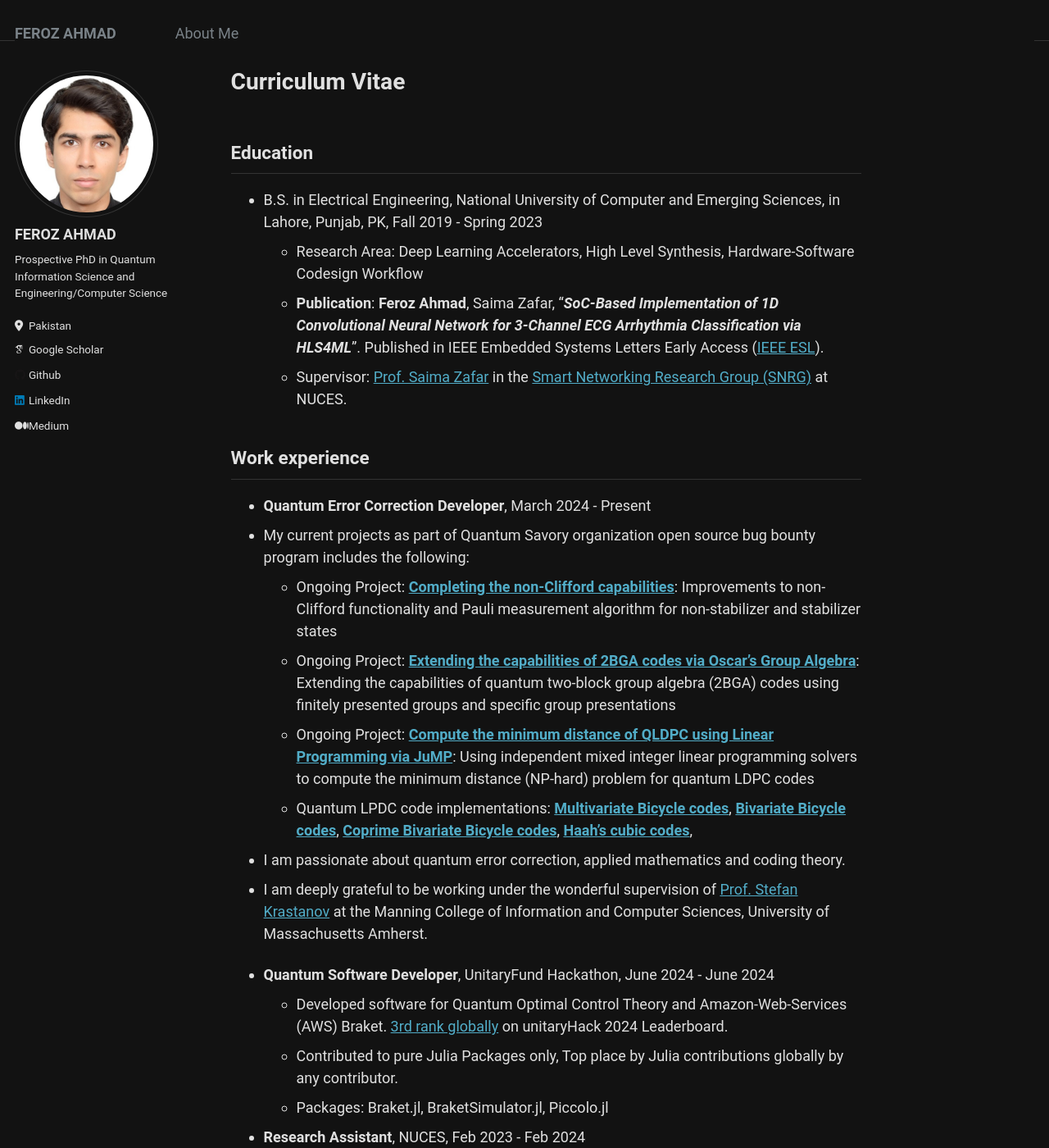
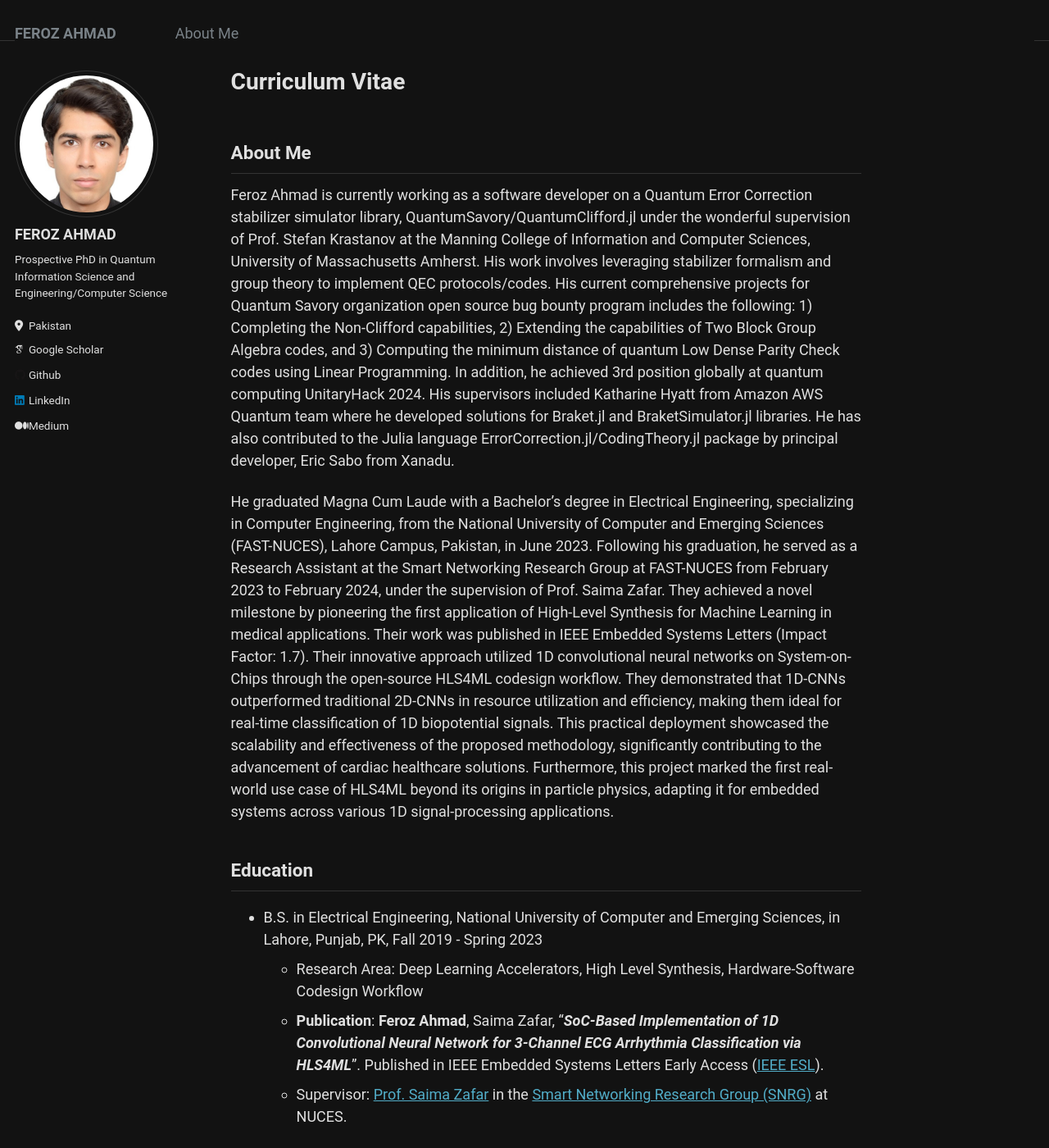
Before and after one commit to Fe-r-oz/Fe-r-oz.github.io, a Jekyll site: the page built from _pages/about.md, in a window 1280 px wide and 1400 px high. Shown: the whole window at 82% size. Built offline with Jekyll 4.4.1, drawn with Linux system fonts in a browser that asks for light colours; some web fonts are replaced; some of the changed text lies outside the part shown.

Commit message:
Update about.md

```diff
--- a/_pages/about.md
+++ b/_pages/about.md
@@ -8,6 +8,11 @@ redirect_from:
   - /about.html
 ---
 
+## About Me
+
+Feroz Ahmad is currently working as a software developer on a Quantum Error Correction stabilizer simulator library, QuantumSavory/QuantumClifford.jl under the wonderful supervision of Prof. Stefan Krastanov at the Manning College of Information and Computer Sciences, University of Massachusetts Amherst. His work involves leveraging stabilizer formalism and group theory to implement QEC protocols/codes. His current comprehensive projects for Quantum Savory organization open source bug bounty program includes the following: 1) Completing the Non-Clifford capabilities, 2) Extending the capabilities of Two Block Group Algebra codes, and 3) Computing the minimum distance of quantum Low Dense Parity Check codes using Linear Programming. In addition, he achieved 3rd position globally at quantum computing UnitaryHack 2024. His supervisors included Katharine Hyatt from Amazon AWS Quantum team where he developed solutions for Braket.jl and BraketSimulator.jl libraries. He has also contributed to the Julia language ErrorCorrection.jl/CodingTheory.jl package by principal developer, Eric Sabo from Xanadu.
+
+He graduated Magna Cum Laude with a Bachelor’s degree in Electrical Engineering, specializing in Computer Engineering, from the National University of Computer and Emerging Sciences (FAST-NUCES), Lahore Campus, Pakistan, in June 2023. Following his graduation, he served as a Research Assistant at the Smart Networking Research Group at FAST-NUCES from February 2023 to February 2024, under the supervision of Prof. Saima Zafar. They achieved a novel milestone by pioneering the first application of High-Level Synthesis for Machine Learning in medical applications. Their work was published in IEEE Embedded Systems Letters (Impact Factor: 1.7). Their innovative approach utilized 1D convolutional neural networks on System-on-Chips through the open-source HLS4ML codesign workflow. They demonstrated that 1D-CNNs outperformed traditional 2D-CNNs in resource utilization and efficiency, making them ideal for real-time classification of 1D biopotential signals. This practical deployment showcased the scalability and effectiveness of the proposed methodology, significantly contributing to the advancement of cardiac healthcare solutions. Furthermore, this project marked the first real-world use case of HLS4ML beyond its origins in particle physics, adapting it for embedded systems across various 1D signal-processing applications.
 ## Education
 * B.S. in Electrical Engineering, National University of Computer and Emerging Sciences, in Lahore, Punjab, PK, Fall 2019 - Spring 2023
   * Research Area: Deep Learning Accelerators, High Level Synthesis, Hardware-Software Codesign Workflow
@@ -15,7 +20,7 @@ redirect_from:
   * Supervisor: [Prof. Saima Zafar](https://lhr.nu.edu.pk/ee/facultyProfile/4198) in the [Smart Networking Research Group (SNRG)](https://lhr.nu.edu.pk/ee/research/snrg) at NUCES.
 
 ## Work experience
-* **Quantum Error Correction Developer**, March 2024 - Present
+* **Quantum Software Developer**, March 2024 - Present
  * My current projects as part of Quantum Savory organization open source bug bounty program includes the following:
     - Ongoing Project: **[Completing the non-Clifford capabilities](https://github.com/QuantumSavory/QuantumClifford.jl/issues/309)**: Improvements to non-Clifford functionality and Pauli measurement algorithm for non-stabilizer and stabilizer states
     - Ongoing Project: **[Extending the capabilities of 2BGA codes via Oscar's Group Algebra](https://github.com/QuantumSavory/QuantumClifford.jl/issues/396)**: Extending the capabilities of quantum two-block group algebra (2BGA) codes using finitely presented groups and specific group presentations
```
